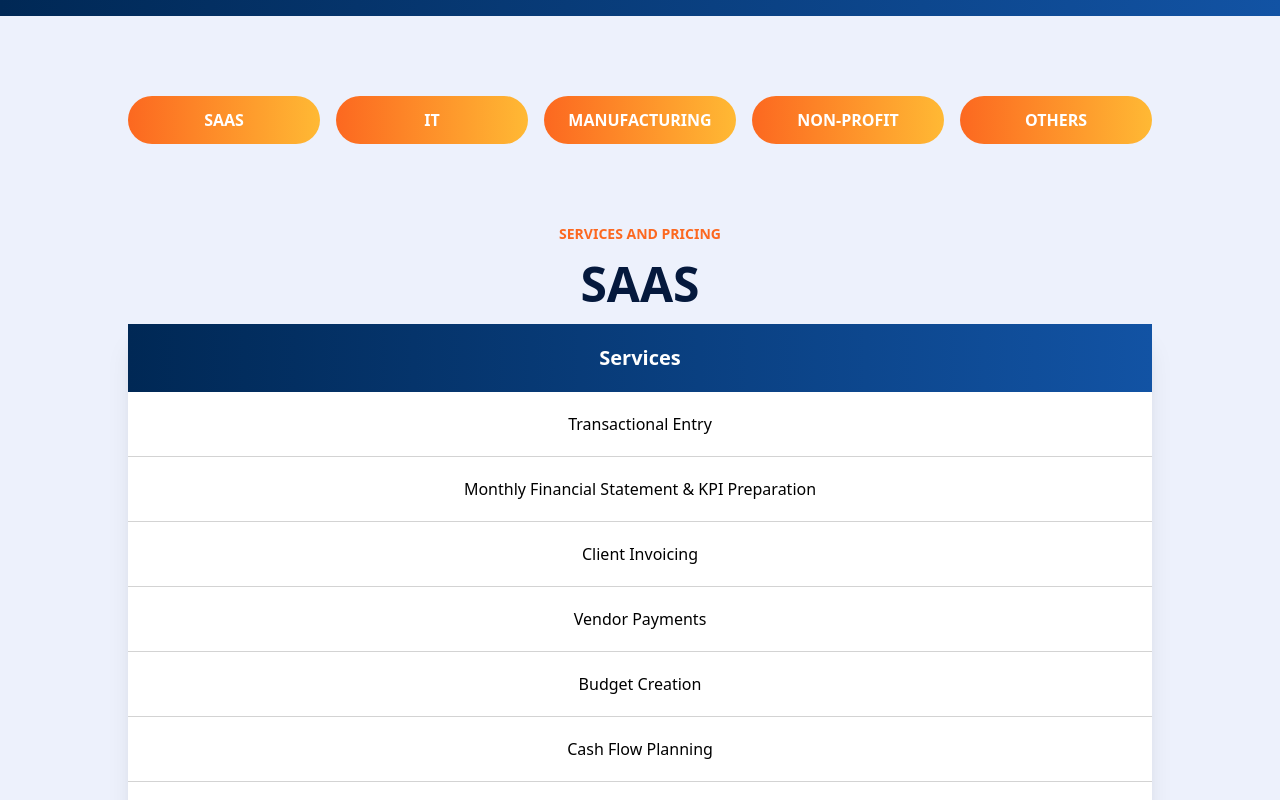
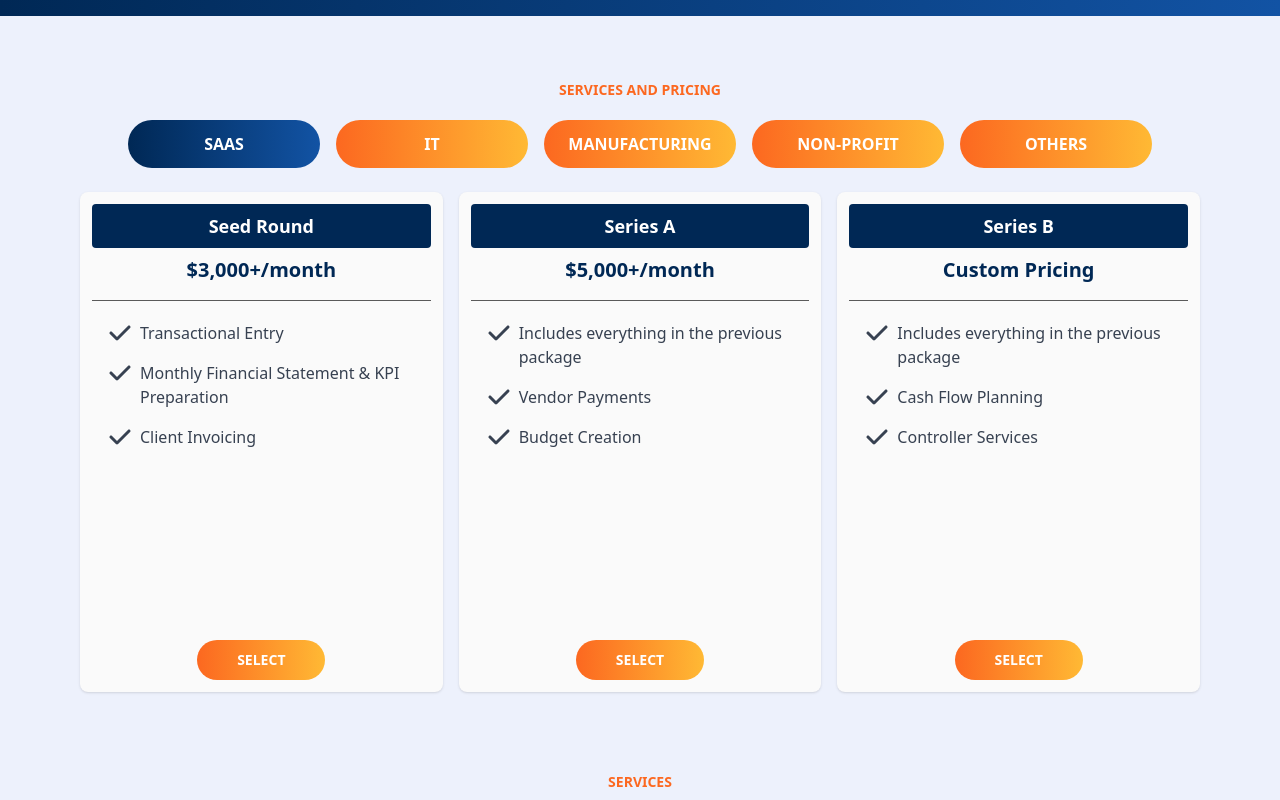
Before and after one commit to tanujchowdhury/nextjs-arightco-website, a Next.js app: page /pricing in a window 1280 px wide. Shown: the part 600-1400 px from the top of the page. Built offline with nearby package versions, Linux system fonts and the light colour scheme.

Commit message:
add buckets for pricing tiers - todo: fix bugs

```diff
--- a/components/cards/pricingcard.tsx
+++ b/components/cards/pricingcard.tsx
@@ -1,28 +1,61 @@
-import { AnimatePresence } from "framer-motion";
+import { AnimatePresence, motion } from "framer-motion";
 import { useState } from "react";
 import PricingModal from "../modals/pricingmodal";
+import { FontAwesomeIcon } from "@fortawesome/react-fontawesome";
+import { faCheck } from "@fortawesome/free-solid-svg-icons";
 
 export default function PricingCard({
   title,
   price,
   modalTitle,
   value,
+  services,
+  delay,
 }: {
   title: string;
   price: string;
   modalTitle: string;
   value: string;
+  services: string[];
+  delay: number;
 }) {
   const [form, setForm] = useState(false);
   const closeForm = () => setForm(false);
   const openForm = () => setForm(true);
+
+  const variants = {
+    hidden: { opacity: 0, x: -50, y: -20 },
+    visible: { opacity: 1, x: 0, y: 0, transition: { delay: delay } },
+  };
+
   return (
-    <div className="flex flex-col items-center justify-center bg-white p-5 m-3 shadow-lg w-full gap-3">
-      <div className="text-xl font-bold">{title}</div>
-      <div className="text-gray-dark">{price}</div>
+    <motion.div variants={variants} initial="hidden" animate="visible">
+      <div className="flex flex-col items-stretch bg-gray-lightest p-3 shadow w-full rounded-lg h-[500px] hover:shadow-xl hover:bg-white">
+        <div className="text-lg font-bold text-white bg-blue-dark text-center py-2 rounded">
+          {title}
+        </div>
+        <div className="text-xl font-semibold text-blue-dark text-center my-2">
+          {price}
+        </div>
+        <div className="border-b border-gray-dark pb-2" />
+
+        <div className="flex-grow overflow-auto gap-4 flex flex-col mt-5">
+          {services.map((service: string) => (
+            <div
+              key={service}
+              className="pl-4 text-gray-700 text-md flex items-start"
+            >
+              <FontAwesomeIcon
+                icon={faCheck}
+                className="w-6 h-6 block mr-2 flex-shrink-0"
+              />{" "}
+              <p>{service}</p>
+            </div>
+          ))}
+        </div>
         <button
           onClick={() => (form ? closeForm() : openForm())}
-        className="bg-gradient-to-r from-orange-dark to-orange-light hover:from-orange-light hover:to-orange-dark rounded-full text-white font-bold text-sm h-10 w-20"
+          className="self-center mt-4 bg-gradient-to-r from-orange-dark to-orange-light hover:from-orange-light hover:to-orange-dark rounded-full text-white font-bold text-sm h-10 w-32 transition-colors duration-200"
         >
           SELECT
         </button>
@@ -36,5 +69,6 @@ export default function PricingCard({
           )}
         </AnimatePresence>
       </div>
+    </motion.div>
   );
 }
--- a/components/sections/pricingmodel.tsx
+++ b/components/sections/pricingmodel.tsx
@@ -1,81 +1,26 @@
-import { faCaretDown } from "@fortawesome/free-solid-svg-icons";
-import { FontAwesomeIcon } from "@fortawesome/react-fontawesome";
 import PricingCard from "../cards/pricingcard";
-import { motion } from "framer-motion";
 
 export default function PricingModel({
   title,
-  services,
-  plans,
   planinfo,
 }: {
   title: string;
-  services: string[];
-  plans: number;
   planinfo: string[][];
 }) {
-
-  const variants = {
-    hidden: { opacity: 0, y: -50 },
-    visible: { opacity: 1, y: 0 },
-  };
-
   return (
-    <>
-      <motion.div
-        initial="hidden"
-        animate="visible"
-        variants={variants}
-        id={title}
-        className="flex flex-col items-center justify-center gap-4 pt-20"
-      >
-        <div className="text-sm text-orange-dark font-bold">
-          SERVICES AND PRICING
-        </div>
-        <div className="text-2xl md:text-4xl lg:text-5xl text-blue font-bold">
-          {title}
-        </div>
-        <table className="text-center p-20 shadow-xl w-4/5">
-          <thead>
-            <tr className="bg-gradient-to-r from-blue-dark to-blue-light text-white text-xl">
-              <th className="px-20 py-5">Services</th>
-            </tr>
-          </thead>
-          <tbody>
-            {services.map((service: string) => (
-              <tr key={service}>
-                <td className="px-20 py-5 border-b border-gray-light bg-white">
-                  {service}
-                </td>
-              </tr>
-            ))}
-          </tbody>
-        </table>
-        <div className="flex flex-row w-4/5 justify-around text-orange-dark">
-          <FontAwesomeIcon
-            icon={faCaretDown}
-            className="w-16 h-16 block lg:hidden"
-          />
-          {[...Array(plans)].map(() => (
-            <FontAwesomeIcon
-              icon={faCaretDown}
-              className="w-16 h-16 hidden lg:block"
-              key={plans}
-            />
-          ))}
-        </div>
-        <div className="flex flex-col items-center justify-center w-4/5 lg:flex-row">
-          {planinfo.map((items: string[]) => (
+    <div className="flex flex-col justify-center w-full pt-6 gap-4 px-10 sm:px-15 md:px-32 lg:px-20 min-[1350px]:px-32 lg:flex-row ">
+      {planinfo.map((items: string[], index) => (
+        <div className="flex-1" key={items[0]}>
           <PricingCard
             title={items[0]}
             price={items[1]}
             modalTitle={`${title}: ${items[0]}`}
             value={`New ${title}: ${items[0]} Quote Request!`}
-              key={items[0]}
+            services={items.slice(2)}
+            delay={index * 0.1}
           />
+        </div>
       ))}
     </div>
-      </motion.div>
-    </>
   );
 }
--- a/pages/pricing.tsx
+++ b/pages/pricing.tsx
@@ -58,31 +58,50 @@ export default function Pricing() {
           </div>
         </motion.div>
       </div>
-      <div className="flex flex-col items-center justify-center gap-4 pt-20 lg:flex-row">
+      <div className="text-sm text-orange-dark font-bold text-center pt-16">
+        SERVICES AND PRICING
+      </div>
+      <div className="flex flex-col items-center justify-center gap-4 pt-5 lg:flex-row">
         <button
           onClick={() => setActiveTab("tab1")}
-          className="h-12 w-48 rounded-full text-white font-bold bg-gradient-to-r from-orange-dark to-orange-light hover:from-orange-light hover:to-orange-dark cursor-pointer"
+          className={`h-12 w-48 rounded-full text-white font-bold ${
+            activeTab === "tab1"
+              ? "bg-gradient-to-r from-blue-dark to-blue-light hover:from-blue-light hover:to-blue-dark"
+              : "bg-gradient-to-r from-orange-dark to-orange-light hover:from-orange-light hover:to-orange-dark"
+          } cursor-pointer`}
         >
           SAAS
         </button>
 
         <button
           onClick={() => setActiveTab("tab2")}
-          className="h-12 w-48 rounded-full text-white font-bold bg-gradient-to-r from-orange-dark to-orange-light hover:from-orange-light hover:to-orange-dark cursor-pointer"
+          className={`h-12 w-48 rounded-full text-white font-bold ${
+            activeTab === "tab2"
+              ? "bg-gradient-to-r from-blue-dark to-blue-light hover:from-blue-light hover:to-blue-dark"
+              : "bg-gradient-to-r from-orange-dark to-orange-light hover:from-orange-light hover:to-orange-dark"
+          } cursor-pointer`}
         >
           IT
         </button>
 
         <button
           onClick={() => setActiveTab("tab3")}
-          className="h-12 w-48 rounded-full text-white font-bold bg-gradient-to-r from-orange-dark to-orange-light hover:from-orange-light hover:to-orange-dark cursor-pointer"
+          className={`h-12 w-48 rounded-full text-white font-bold ${
+            activeTab === "tab3"
+              ? "bg-gradient-to-r from-blue-dark to-blue-light hover:from-blue-light hover:to-blue-dark"
+              : "bg-gradient-to-r from-orange-dark to-orange-light hover:from-orange-light hover:to-orange-dark"
+          } cursor-pointer`}
         >
           MANUFACTURING
         </button>
 
         <button
           onClick={() => setActiveTab("tab4")}
-          className="h-12 w-48 rounded-full text-white font-bold bg-gradient-to-r from-orange-dark to-orange-light hover:from-orange-light hover:to-orange-dark cursor-pointer"
+          className={`h-12 w-48 rounded-full text-white font-bold ${
+            activeTab === "tab4"
+              ? "bg-gradient-to-r from-blue-dark to-blue-light hover:from-blue-light hover:to-blue-dark"
+              : "bg-gradient-to-r from-orange-dark to-orange-light hover:from-orange-light hover:to-orange-dark"
+          } cursor-pointer`}
         >
           NON-PROFIT
         </button>
@@ -91,89 +110,130 @@ export default function Pricing() {
           onClick={() =>
             estimateModalOpen ? closeEstimateModal() : openEstimateModal()
           }
-          className="h-12 w-48 rounded-full text-white font-bold bg-gradient-to-r from-orange-dark to-orange-light hover:from-orange-light hover:to-orange-dark cursor-pointer"
+          className={`h-12 w-48 rounded-full text-white font-bold ${
+            activeTab === "tab5"
+              ? "bg-blue"
+              : "bg-gradient-to-r from-orange-dark to-orange-light hover:from-orange-light hover:to-orange-dark"
+          } cursor-pointer`}
         >
           OTHERS
         </button>
       </div>
+
       {activeTab === "tab1" && (
         <PricingModel
-          title={"SAAS"}
-          services={[
+          title={"SaaS"}
+          planinfo={[
+            [
+              "Seed Round",
+              "$3,000+/month",
               "Transactional Entry",
               "Monthly Financial Statement & KPI Preparation",
               "Client Invoicing",
+            ],
+            [
+              "Series A",
+              "$5,000+/month",
+              "Includes everything in the previous package",
               "Vendor Payments",
               "Budget Creation",
+            ],
+            [
+              "Series B",
+              "Custom Pricing",
+              "Includes everything in the previous package",
               "Cash Flow Planning",
               "Controller Services",
-          ]}
-          plans={3}
-          planinfo={[
-            ["Seed Round", "$3,000+/month"],
-            ["Series A", "$5,000+/month"],
-            ["Series B", "Custom Pricing"],
+            ],
           ]}
         />
       )}
       {activeTab === "tab2" && (
         <PricingModel
           title={"IT"}
-          services={[
+          planinfo={[
+            [
+              "Headcount 0-9",
+              "$2,500+/month",
               "Transactional Entry",
               "Monthly Financial Statement & KPI Preparation",
+            ],
+            [
+              "Headcount 10-19",
+              "$3,500+/month",
+              "Includes everything in the previous package",
               "Client Invoicing",
               "Vendor Payments",
+            ],
+            [
+              "Headcount 20-49",
+              "$5,000+/month",
+              "Includes everything in the previous package",
               "Budget Creation",
               "Cash Flow Planning",
+            ],
+            [
+              "Headcount 50+",
+              "Custom Pricing",
+              "Includes everything in the previous package",
               "Controller Services",
-          ]}
-          plans={4}
-          planinfo={[
-            ["Headcount 0-9", "$2,500+/month"],
-            ["Headcount 10-19", "$3,500+/month"],
-            ["Headcount 20-49", "$5,000+/month"],
-            ["Headcount 50+", "Custom Pricing"],
+            ],
           ]}
         />
       )}
       {activeTab === "tab3" && (
         <PricingModel
           title={"Manufacturing"}
-          services={[
+          planinfo={[
+            [
+              "Base",
+              "$2,500+/month",
               "Transactional Entry",
               "Financial Statements & KPI Prep",
               "Budget Creation | Cash Flow Planning",
+            ],
+            [
+              "Pro",
+              "$5,000+/month",
+              "Includes everything in the previous package",
               "Invoicing | Vendor Payments",
               "Controller Services",
+            ],
+            [
+              "Premium",
+              "Custom Pricing",
+              "Includes everything in the previous package",
               "Payroll Services",
               "Inventory Reconciliation",
-          ]}
-          plans={3}
-          planinfo={[
-            ["Base", "$2,500+/month"],
-            ["Pro", "$5,000+/month"],
-            ["Premium", "Custom Pricing"],
+            ],
           ]}
         />
       )}
       {activeTab === "tab4" && (
         <PricingModel
-          title={"Non-Profit"}
-          services={[
+          title={"SaaS"}
+          planinfo={[
+            [
+              "Starter",
+              "$2,500+/month",
               "Transactional Entry",
               "Payroll",
               "Cash Flow Planning",
+            ],
+            [
+              "Starter Plus",
+              "$5,000+/month",
+              "Includes everything in the previous package",
               "Invoicing | Vendor Payments",
               "990 Prep",
+            ],
+            [
+              "Complex",
+              "$8,000+/month",
+              "Includes everything in the previous package",
               "Audit Assistance",
               "Functional Areas Tracking | Grant Tracking",
-          ]}
-          plans={3}
-          planinfo={[
-            ["Starter", "$2,500+/month"],
-            ["Starter Plus", "$5,000+/month"],
-            ["Complex", "$8,000+/month"],
+            ],
           ]}
         />
       )}
--- a/tailwind.config.js
+++ b/tailwind.config.js
@@ -27,6 +27,7 @@ module.exports = {
         black: "#000000",
         "off-white": "#FAF9F6",
         gray: {
+          lightest: '#FAFAFA',
           lighter: "#DDDDDD",
           light: "#D3D3D3",
           DEFAULT: "#808080",
```
Lines whose indentation alone changed are shown as unchanged.
